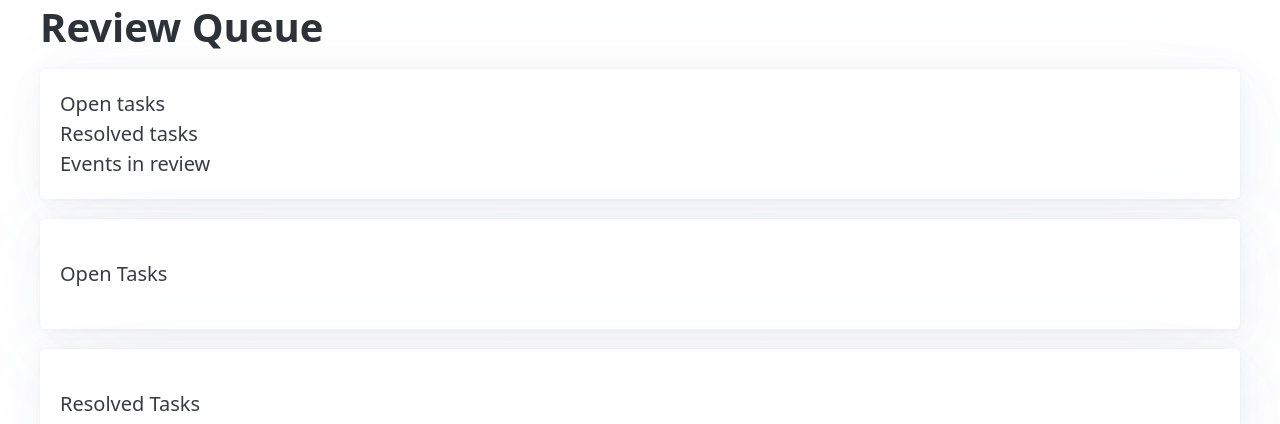
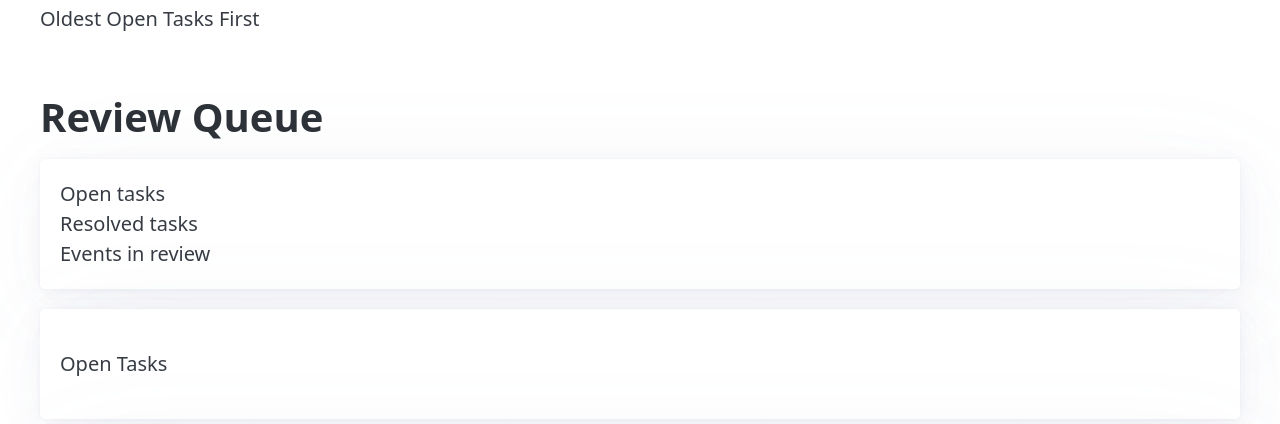
Before and after one commit to mmmmmtasty/SportScanner, a Python web app: template sportscanner2/src/sportscanner/templates/review_queue.html in a window 1280 px wide. Shown: the part 86-510 px from the top of the page. Run offline with Jinja, Linux system fonts and the light colour scheme; the template is opened without the code that fills it, so the values that code supplies are empty; some libraries are stand-ins or nearby versions.

Commit message:
Add review queue title pill guidance

```diff
--- a/sportscanner2/src/sportscanner/templates/review_queue.html
+++ b/sportscanner2/src/sportscanner/templates/review_queue.html
@@ -3,6 +3,7 @@
 {% block content %}
 <section class="page-header">
   <div>
+    <p class="eyebrow">Oldest Open Tasks First</p>
     <h1>Review Queue</h1>
   </div>
   <article class="hero-card queue-card">
```
Also changed, not shown: sportscanner2/tests/test_admin.py (+1 -2 lines).
